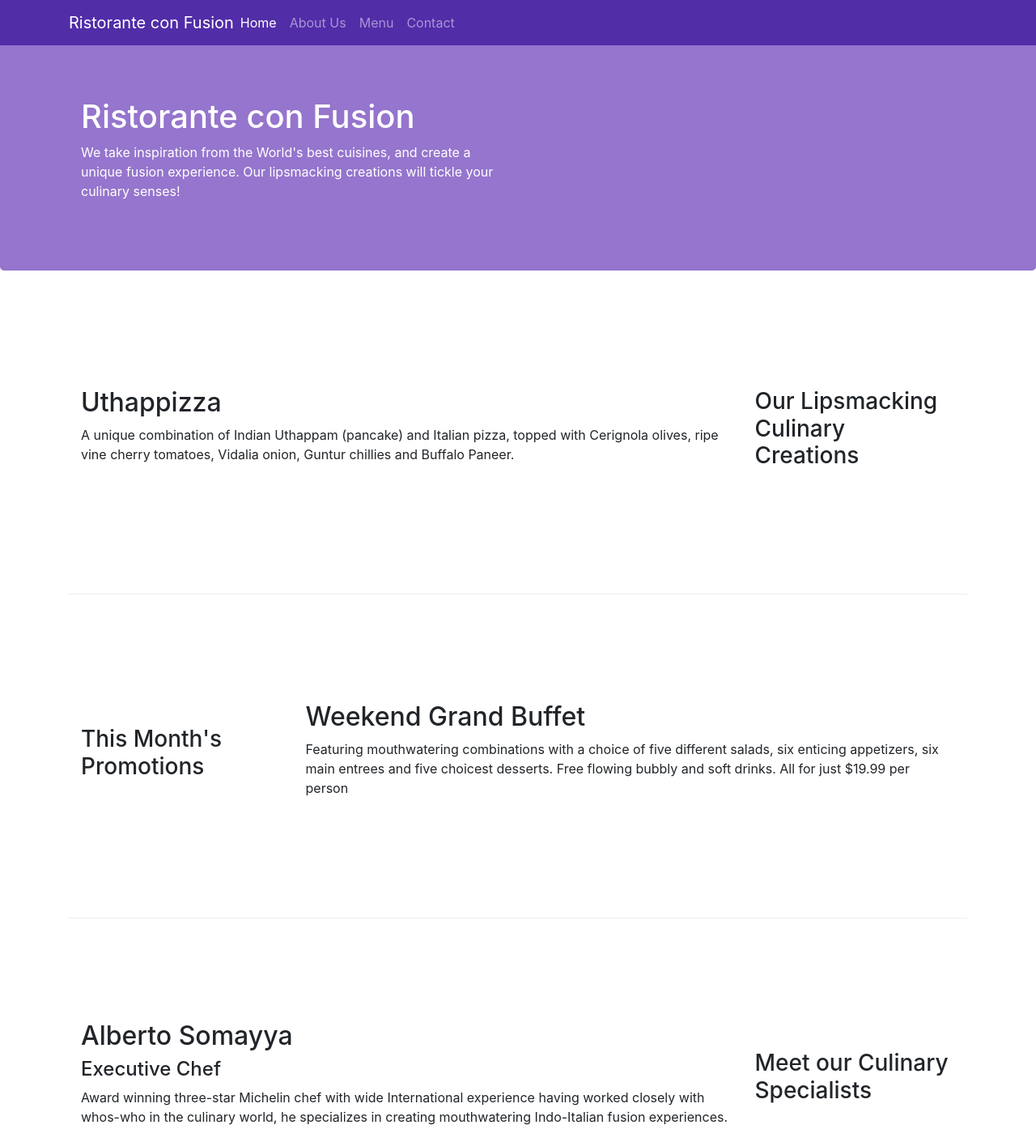
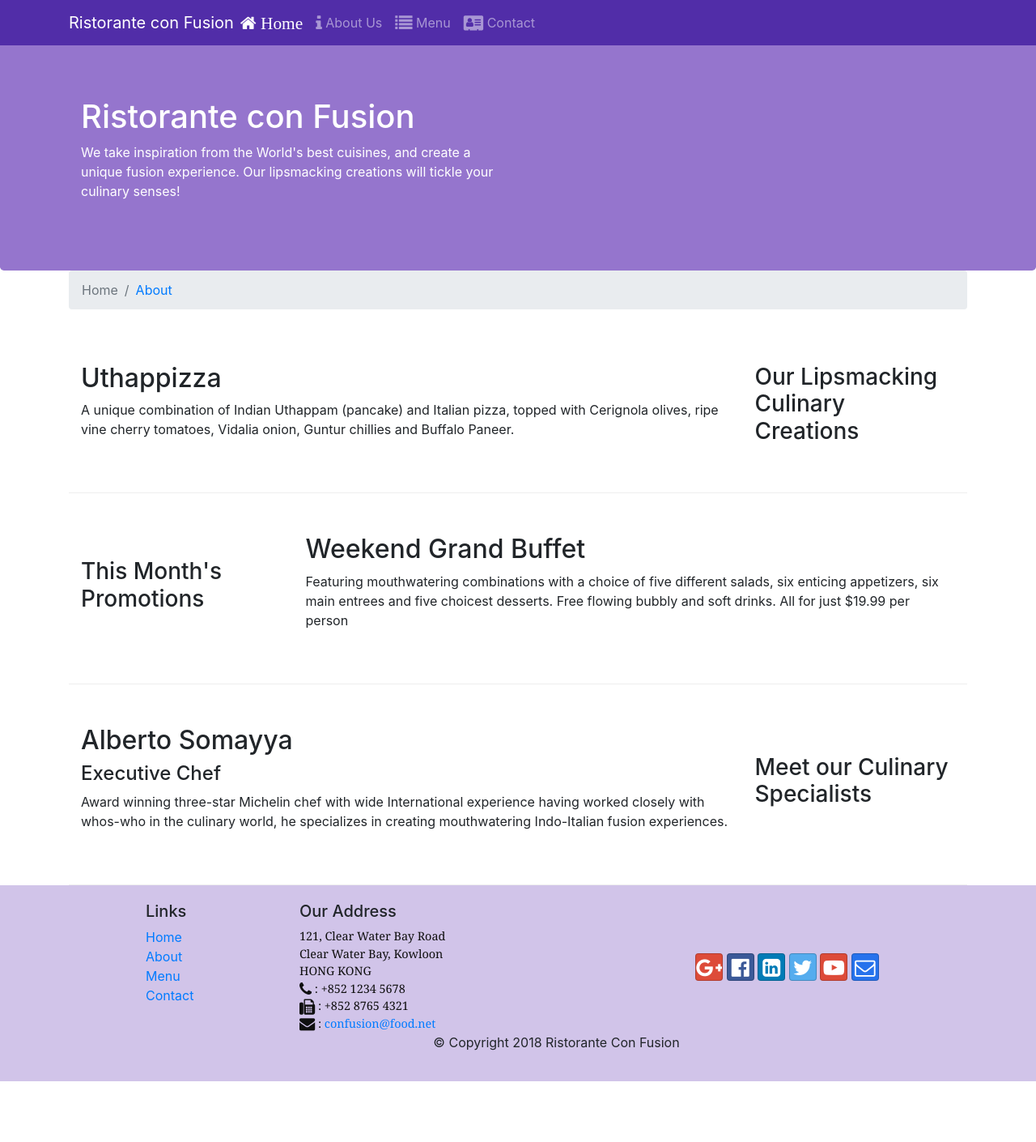
Before and after one commit to pradeepchopra04/Restaurant-Website, a website: page index.html in a window 1280 px wide. Shown: the top 1410 px of the page at 81% size. After the commit the page ends 1335 px from the top, so only its background shows below. Drawn offline with nearby package versions, Linux system fonts and the light colour scheme.

Commit message:
Icon Fonts

```diff
--- a/css/styles.css
+++ b/css/styles.css
@@ -8,7 +8,7 @@
     margin: 0px auto;
     padding: 50px 0px 50px 0px;
     border-bottom: 1px ridge;
-    min-height: 400px;
+    min-height: 150px;
 }
 
 .footer{
--- a/index.html
+++ b/index.html
@@ -9,6 +9,8 @@
 
      <!-- Bootstrap CSS -->
      <link rel="stylesheet" href="node_modules/bootstrap/dist/css/bootstrap.min.css">
+     <link rel="stylesheet" href="node_modules/font-awesome/css/font-awesome.min.css">
+     <link rel="stylesheet" href="node_modules/bootstrap-social/bootstrap-social.css">
      <link rel="stylesheet" href="/css/styles.css">
 
      <title>Ristorante Con Fusion</title>
@@ -25,10 +27,10 @@
 
             <div class="collapse navbar-collapse" id="Navbar">
                 <ul class="navbar-nav mr-auto">
-                     <li class="nav-item active"><a class="nav-link" href="#">Home</a></li>
-                     <li class="nav-item"><a class="nav-link" href="/aboutus.html">About Us</a></li>
-                     <li class="nav-item"><a class="nav-link" href="#">Menu</a></li>
-                     <li class="nav-item"><a class="nav-link" href="#">Contact</a></li>
+                     <li class="nav-item active"><a class="nav-link" href="#"><span class="fa fa-home fa-lg"> Home</span></a></li>
+                     <li class="nav-item"><a class="nav-link" href="/aboutus.html"><span class="fa fa-info fa-lg"></span> About Us</a></li>
+                     <li class="nav-item"><a class="nav-link" href="#"><span class="fa fa-list fa-lg"></span> Menu</a></li>
+                     <li class="nav-item"><a class="nav-link" href="#"><span class="fa fa-address-card fa-lg"></span> Contact</a></li>
                 </ul>
             </div>
         </div>
@@ -49,6 +51,11 @@
     </header>
 
     <div class="container">
+        <ol class="col-12 breadcrumb">
+            <li class="breadcrumb-item active">Home</li>
+            <li class="breadcrumb-item"><a href="/aboutus.html">About</a></li>
+
+        </ol>
         <div class="row row-content align-items-center">
             <div  class="col-12 col-sm-4 order-sm-last col-md-3">
                 <h3>Our Lipsmacking Culinary Creations</h3>
@@ -100,19 +107,19 @@
 		              121, Clear Water Bay Road<br>
 		              Clear Water Bay, Kowloon<br>
 		              HONG KONG<br>
-		              Tel.: +852 1234 5678<br>
-		              Fax: +852 8765 4321<br>
-		              Email: <a href="mailto:confusion@food.net">confusion@food.net</a>
+		              <i class="fa fa-phone fa-lg"></i> : +852 1234 5678<br>
+		              <i class="fa fa-fax fa-lg"></i> : +852 8765 4321<br>
+		              <i class="fa fa-envelope fa-lg"></i> : <a href="mailto:confusion@food.net">confusion@food.net</a>
 		           </address>
                 </div>
                 <div class="col-12 col-sm-3 align-self-center">
                     <div class="text-center">
-                        <a href="http://google.com/+">Google+</a>
-                        <a href="http://www.facebook.com/profile.php?id=">Facebook</a>
-                        <a href="http://www.linkedin.com/in/">LinkedIn</a>
-                        <a href="http://twitter.com/">Twitter</a>
-                        <a href="http://youtube.com/">YouTube</a>
-                        <a href="mailto:">Mail</a>
+                        <a class="btn btn-social-icon btn-google"  href="http://google.com/+"><i class="fa fa-google-plus fa-lg"></i></a>
+                        <a class="btn btn-social-icon btn-facebook" href="http://www.facebook.com/profile.php?id="><i class="fa fa-facebook-official fa-lg"></i></a>
+                        <a class="btn btn-social-icon btn-linkedin" href="http://www.linkedin.com/in/"><i class="fa fa-linkedin-square fa-lg"></i></a>
+                        <a class="btn btn-social-icon btn-twitter" href="http://twitter.com/"><i class="fa fa-twitter fa-lg"></i></a>
+                        <a class="btn btn-social-icon btn-google" href="http://youtube.com/"><i class="fa fa-youtube-play fa-lg"></i></a>
+                        <a class="btn btn-social-icon btn-microsoft" href="mailto:"><i class="fa fa-envelope-o fa-lg"></i></a>
                     </div>
                 </div>
            </div>
--- a/package.json
+++ b/package.json
@@ -15,6 +15,8 @@
   },
   "dependencies": {
     "bootstrap": "^4.0.0",
+    "bootstrap-social": "^5.1.1",
+    "font-awesome": "^4.7.0",
     "jquery": "^3.3.1",
     "popper.js": "^1.12.9"
   }
```
Also changed, not shown: aboutus.html (+16 -14 lines), 1 other file.
